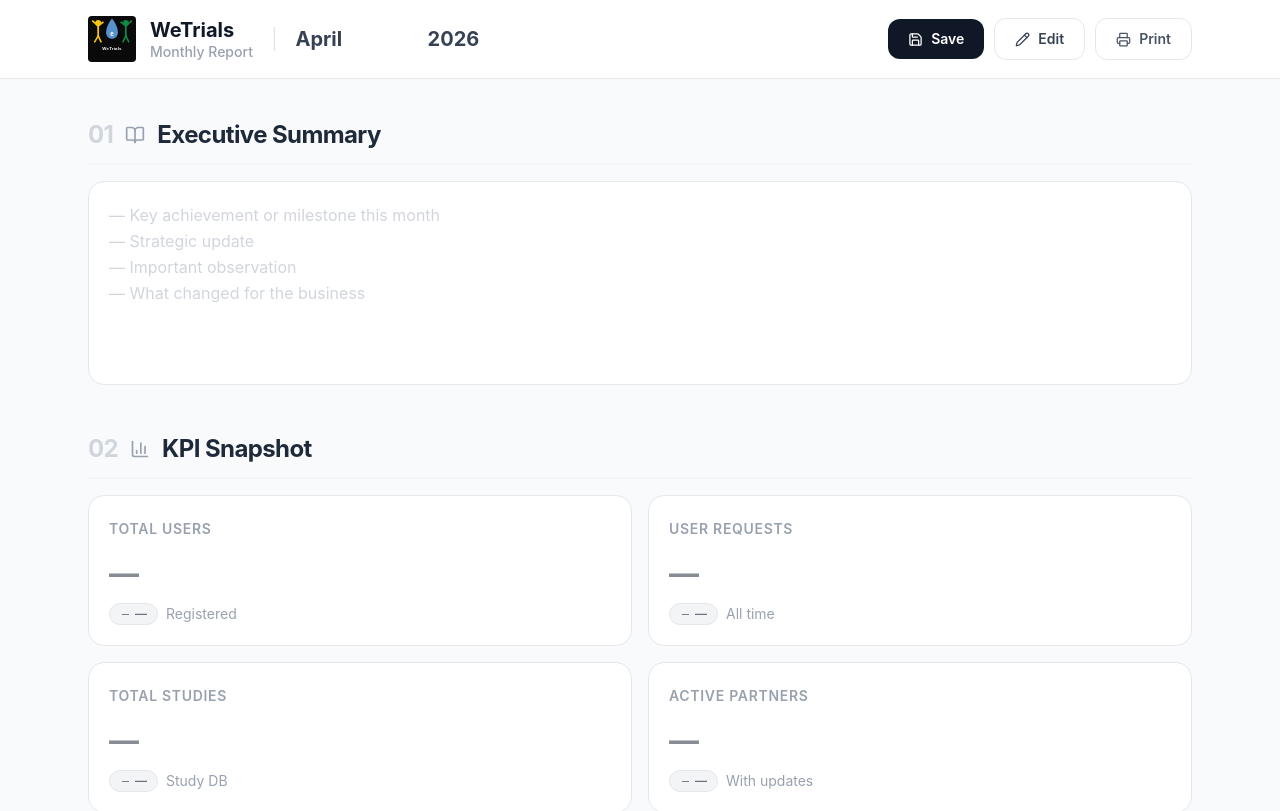
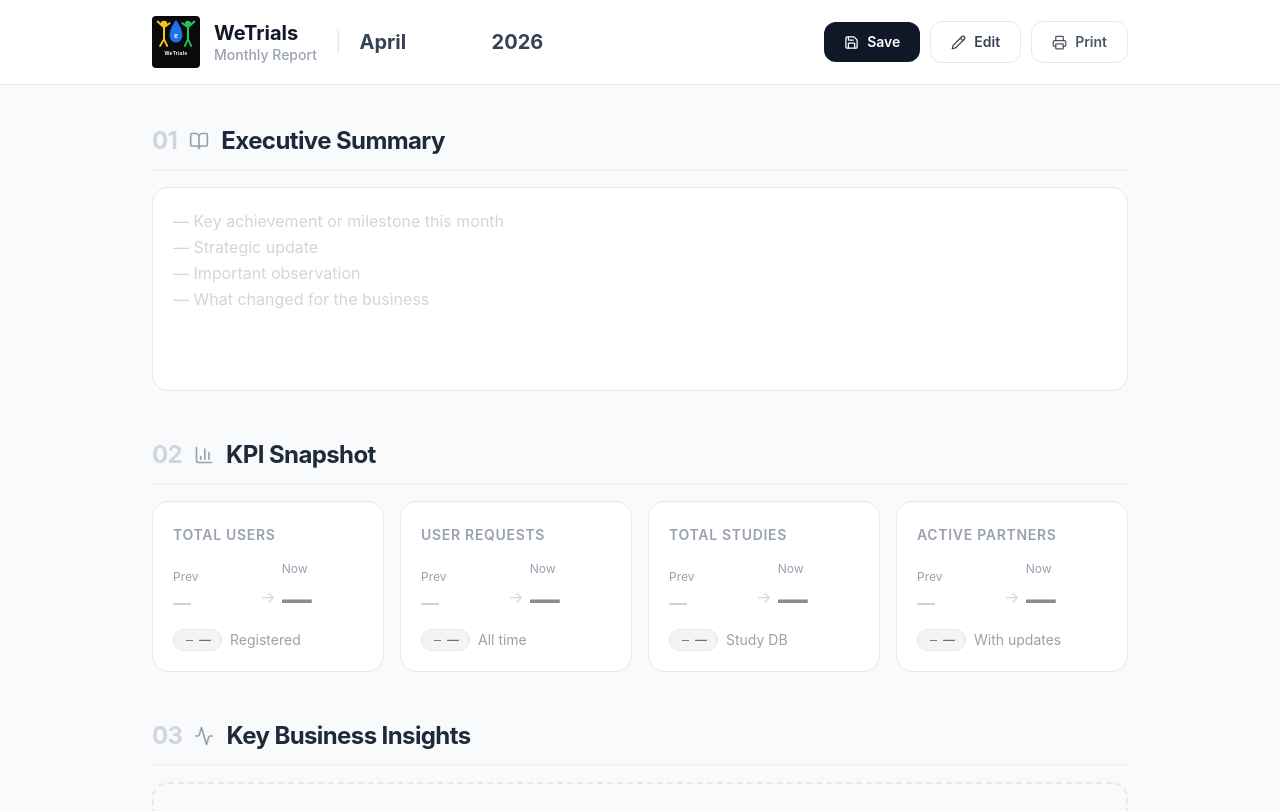
Before and after one commit to aramgyum/monthly_report_js, a Next.js app in the folder monthly-report/: page / in a window 1280 px wide. Shown: the top 811 px of the page. Built offline with nearby package versions, Linux system fonts and the light colour scheme.

Commit message:
Add files via upload

```diff
--- a/monthly-report/components/Dashboard.js
+++ b/monthly-report/components/Dashboard.js
@@ -272,7 +272,7 @@ function KPISection({ kpis, editMode, onChange }) {
     onChange(kpis.map((k,i) => i===idx ? {...k,[field]:val} : k));
   }
   return (
-    <div className="grid grid-cols-1 lg:grid-cols-2 gap-4">
+    <div className="grid grid-cols-2 lg:grid-cols-4 gap-4">
       {kpis.map((k, idx) => {
         const delta = pctChange(k.prevValue, k.value);
         const isPos = delta !== null && delta > 0;
@@ -293,7 +293,6 @@ function KPISection({ kpis, editMode, onChange }) {
               onChange={e => update(idx,"label",e.target.value)} placeholder="KPI name"
               className="text-sm font-semibold uppercase tracking-wider text-gray-400 w-full border-0 p-0 bg-transparent focus:outline-none mb-4 pr-6" />
 
-            {k.prevValue ? (
             <div className="flex items-end gap-1.5 mb-3">
               <div className="flex-1 min-w-0">
                 <div className="text-xs text-gray-400 mb-1">Prev</div>
@@ -311,19 +310,6 @@ function KPISection({ kpis, editMode, onChange }) {
                     editMode ? "border border-gray-200 rounded-lg px-2 py-1 focus:border-brand-500" : "border-transparent bg-transparent")} />
               </div>
             </div>
-            ) : (
-              <div className="mb-3">
-                <input readOnly={!editMode} value={k.value}
-                  onChange={e => update(idx,"value",e.target.value)} placeholder="—"
-                  className={cn("w-full text-3xl font-bold text-gray-900 focus:outline-none",
-                    editMode ? "border border-gray-200 rounded-lg px-2 py-1 focus:border-brand-500" : "border-transparent bg-transparent")} />
-                {editMode && (
-                  <input readOnly={false} value={k.prevValue}
-                    onChange={e => update(idx,"prevValue",e.target.value)} placeholder="Add prev value…"
-                    className="mt-1 w-full text-xs text-gray-300 border border-dashed border-gray-200 rounded-lg px-2 py-1 bg-transparent focus:outline-none focus:border-brand-400 focus:text-gray-400 placeholder:text-gray-300" />
-                )}
-              </div>
-            )}
             <div className="flex items-center gap-2">
               <span className={cn("inline-flex items-center gap-1 text-xs font-semibold px-2.5 py-0.5 rounded-full border", pc)}>
                 <TI2 size={11}/>{delta!==null ? `${delta>0?"+":""}${delta}%` : "—"}
@@ -531,7 +517,7 @@ export default function Dashboard() {
 
       {/* ── HEADER ──────────────────────────────────────────────────────────── */}
       <header className="sticky top-0 z-40 bg-white border-b border-gray-200 no-print">
-        <div className="max-w-6xl mx-auto px-6 py-4 flex items-center gap-5 flex-wrap">
+        <div className="max-w-5xl mx-auto px-6 py-4 flex items-center gap-5 flex-wrap">
 
           {/* Logo + brand */}
           <div className="flex items-center gap-3.5 flex-1 min-w-0">
@@ -571,7 +557,7 @@ export default function Dashboard() {
         </div>
       </header>
 
-      <main className="max-w-6xl mx-auto px-6 py-10 space-y-12">
+      <main className="max-w-5xl mx-auto px-6 py-10 space-y-12">
 
         {/* ── 01 EXECUTIVE SUMMARY — free text ──────────────────────────────── */}
         <SectionWrap number={1} title="Executive Summary" icon={BookOpen}>
--- a/monthly-report/package.json
+++ b/monthly-report/package.json
@@ -9,7 +9,7 @@
     "export": "next build"
   },
   "dependencies": {
-    "next": "15.3.8",
+    "next": "15.2.4",
     "react": "^19.0.0",
     "react-dom": "^19.0.0",
     "@hello-pangea/dnd": "^17.0.0",
```
Also changed, not shown: monthly-report/public/logo.svg. Lines whose indentation alone changed are shown as unchanged.
